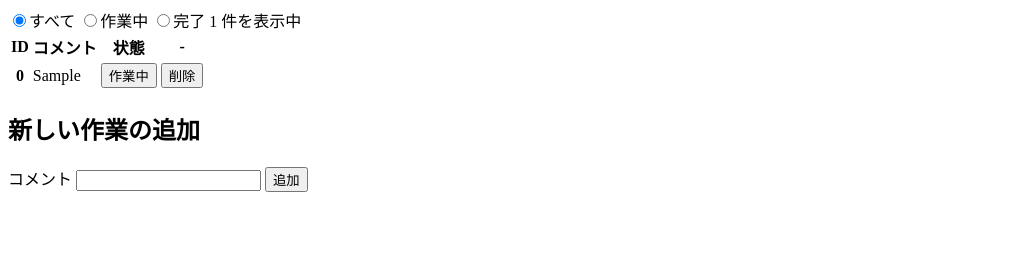
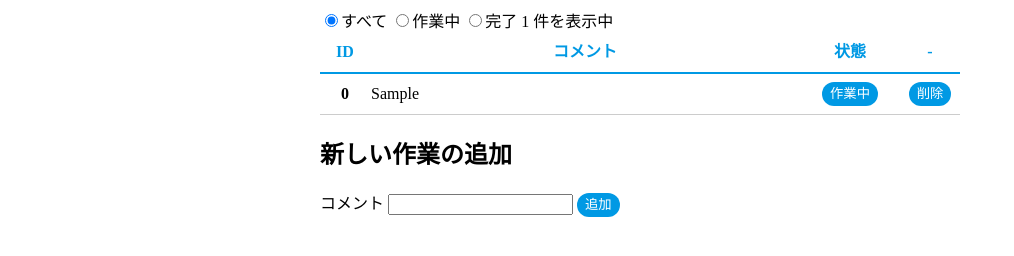
Before and after one commit to takedomis/todo-list, a plain HTML site: page index.html in a window 1280 px wide. Both pictures are taken after typing "Sample" into the empty fields and a click on the button "追加". Shown: the whole page, without its empty margins (0-1014 px from the left). Drawn offline with nearby package versions, Linux system fonts and the light colour scheme.

Commit message:
CSSの制作

```diff
--- a/main.css
+++ b/main.css
@@ -1,5 +1,55 @@
-<body>
-  <div id="app">
-    <!-- ここにテンプレートを書いていく -->
-  </div>
-</body>
+* {
+    box-sizing: border-box;
+  }
+  #app {
+    max-width: 640px;
+    margin: 0 auto;
+  }
+  table {
+    width: 100%;
+    border-collapse: collapse;
+  }
+  thead th {
+    border-bottom: 2px solid #0099e4; /*#d31c4a */
+    color: #0099e4;
+  }
+  th,
+  th {
+    padding: 0 8px;
+    line-height: 40px;
+  }
+  thead th.id {
+    width: 50px;
+  }
+  thead th.state {
+    width: 100px;
+  }
+  thead th.button {
+    width: 60px;
+  }
+  tbody td.button, tbody td.state {
+    text-align: center;
+  }
+  tbody tr td,
+  tbody tr th {
+    border-bottom: 1px solid #ccc;
+    transition: all 0.4s;
+  }
+  tbody tr.done td,
+  tbody tr.done th {
+    background: #f8f8f8;
+    color: #bbb;
+  }
+  tbody tr:hover td,
+  tbody tr:hover th {
+    background: #f4fbff;
+  }
+  button {
+    border: none;
+    border-radius: 20px;
+    line-height: 24px;
+    padding: 0 8px;
+    background: #0099e4;
+    color: #fff;
+    cursor: pointer;
+  }
```
